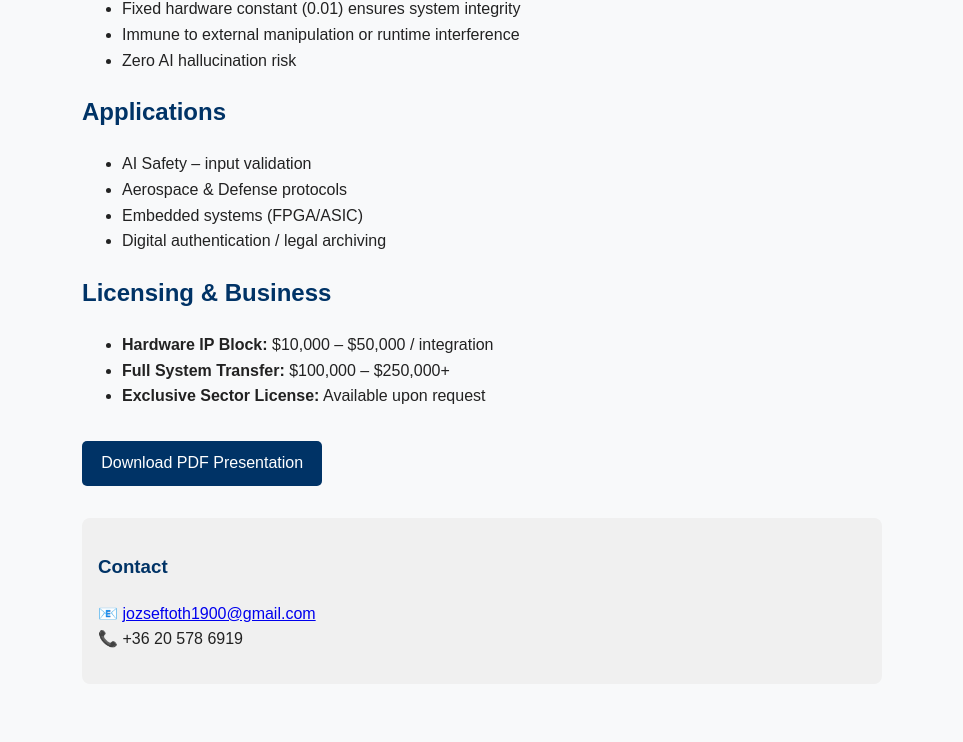
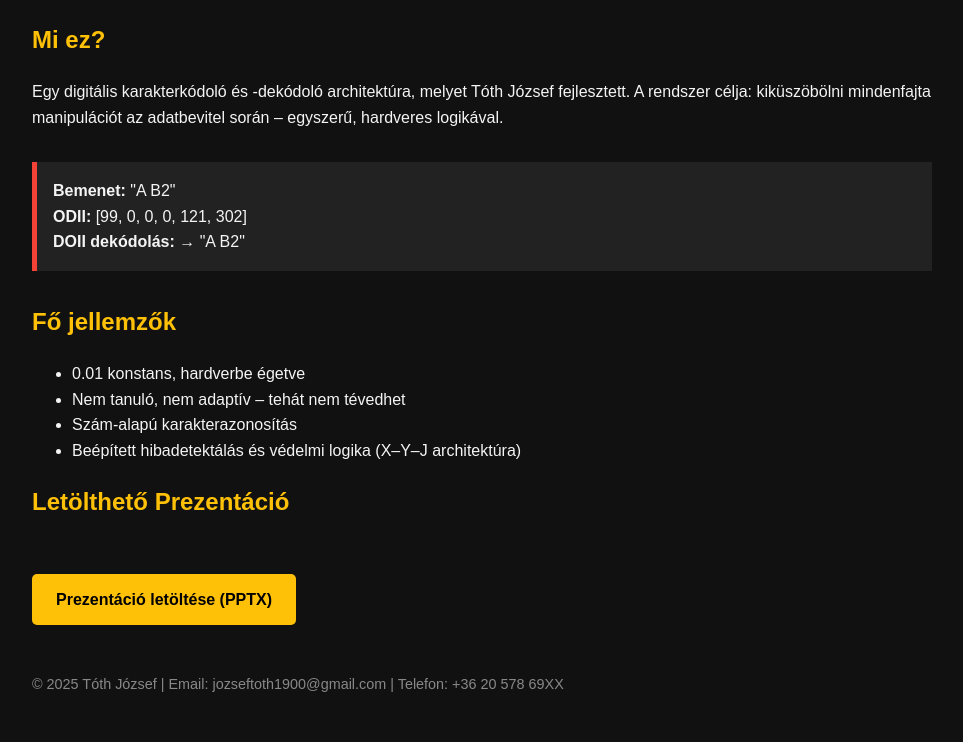
Before and after one commit to tj1969/odii-doii, a plain HTML site: page index.html in a window 1280 px wide. Shown: the part 648-1390 px from the top of the page, without its empty margins (158-1121 px from the left). Before the commit the page ends 1364 px from the top, so only its background shows below. Drawn offline with Linux system fonts and the light colour scheme.

Commit message:
Add files via upload

```diff
--- a/index.html
+++ b/index.html
@@ -1,62 +1,80 @@
-
 <!DOCTYPE html>
-<html lang="en">
+<html lang="hu">
 <head>
   <meta charset="UTF-8">
   <meta name="viewport" content="width=device-width, initial-scale=1.0">
-  <title>ODII–DOII Secure Encoding System</title>
+  <title>ODII–DOII Technológia</title>
   <style>
-    body { font-family: sans-serif; max-width: 800px; margin: auto; padding: 2rem; line-height: 1.6; background: #f8f9fa; color: #222; }
-    h1, h2, h3 { color: #003366; }
-    .highlight { background: #e6f0ff; padding: 1rem; border-left: 5px solid #3366cc; margin: 1rem 0; }
-    .contact { background: #f0f0f0; padding: 1rem; border-radius: 8px; margin-top: 2rem; }
-    a.button { background: #003366; color: white; padding: 0.6rem 1.2rem; text-decoration: none; border-radius: 5px; display: inline-block; margin-top: 1rem; }
+    body {
+      background-color: #111;
+      color: #f4f4f4;
+      font-family: Arial, sans-serif;
+      line-height: 1.6;
+      max-width: 900px;
+      margin: auto;
+      padding: 2rem;
+    }
+    h1, h2 {
+      color: #ffc107;
+    }
+    img.logo {
+      width: 100%;
+      max-width: 500px;
+      display: block;
+      margin: 2rem auto;
+    }
+    .highlight {
+      background: #222;
+      padding: 1rem;
+      border-left: 5px solid #f44336;
+      margin: 2rem 0;
+    }
+    a.button {
+      display: inline-block;
+      background: #ffc107;
+      color: #000;
+      padding: 0.8rem 1.5rem;
+      text-decoration: none;
+      font-weight: bold;
+      margin-top: 2rem;
+      border-radius: 5px;
+    }
+    footer {
+      margin-top: 3rem;
+      font-size: 0.9rem;
+      color: #888;
+    }
   </style>
 </head>
 <body>
-  <h1>ODII–DOII Secure Encoding System</h1>
-  <p><strong>Inventor:</strong> József Tóth<br>
-  <strong>Email:</strong> <a href="mailto:jozseftoth1900@gmail.com">jozseftoth1900@gmail.com</a><br>
-  <strong>Phone:</strong> +36 20 578 6919</p>
+  <h1>ODII–DOII Manipulációbiztos Rendszer</h1>
+  <img src="logo.png" alt="ODII–DOII logó" class="logo">
 
-  <h2>What is ODII–DOII?</h2>
-  <p>ODII–DOII is a hardware-oriented, manipulation-proof character encoding and decoding system based on deterministic logic. It transforms text into strict numeric sequences (ODII) and decodes them through a hardware-locked constant (DOII).</p>
+  <h2>Mi ez?</h2>
+  <p>
+    Egy digitális karakterkódoló és -dekódoló architektúra, melyet Tóth József fejlesztett.
+    A rendszer célja: kiküszöbölni mindenfajta manipulációt az adatbevitel során – egyszerű, hardveres logikával.
+  </p>
 
   <div class="highlight">
-    <h3>Example</h3>
-    <p>Input: <code>"A   B2"</code><br>
-    ODII: [99, 0, 0, 0, 121, 302] → Decoded: "A   B2"</p>
+    <strong>Bemenet:</strong> "A   B2"<br>
+    <strong>ODII:</strong> [99, 0, 0, 0, 121, 302]<br>
+    <strong>DOII dekódolás:</strong> → "A   B2"
   </div>
 
-  <h2>Core Strengths</h2>
+  <h2>Fő jellemzők</h2>
   <ul>
-    <li>Non-learning, deterministic architecture</li>
-    <li>Fixed hardware constant (0.01) ensures system integrity</li>
-    <li>Immune to external manipulation or runtime interference</li>
-    <li>Zero AI hallucination risk</li>
+    <li>0.01 konstans, hardverbe égetve</li>
+    <li>Nem tanuló, nem adaptív – tehát nem tévedhet</li>
+    <li>Szám-alapú karakterazonosítás</li>
+    <li>Beépített hibadetektálás és védelmi logika (X–Y–J architektúra)</li>
   </ul>
 
-  <h2>Applications</h2>
-  <ul>
-    <li>AI Safety – input validation</li>
-    <li>Aerospace & Defense protocols</li>
-    <li>Embedded systems (FPGA/ASIC)</li>
-    <li>Digital authentication / legal archiving</li>
-  </ul>
+  <h2>Letölthető Prezentáció</h2>
+  <a href="odii-doii-presentation.pptx" class="button">Prezentáció letöltése (PPTX)</a>
 
-  <h2>Licensing & Business</h2>
-  <ul>
-    <li><strong>Hardware IP Block:</strong> $10,000 – $50,000 / integration</li>
-    <li><strong>Full System Transfer:</strong> $100,000 – $250,000+</li>
-    <li><strong>Exclusive Sector License:</strong> Available upon request</li>
-  </ul>
-
-  <a href="ODII_DOII_prezentacio.pdf" class="button">Download PDF Presentation</a>
-
-  <div class="contact">
-    <h3>Contact</h3>
-    <p>📧 <a href="mailto:jozseftoth1900@gmail.com">jozseftoth1900@gmail.com</a><br>
-    📞 +36 20 578 6919</p>
-  </div>
+  <footer>
+    <p>© 2025 Tóth József | Email: jozseftoth1900@gmail.com | Telefon: +36 20 578 69XX</p>
+  </footer>
 </body>
 </html>
```
